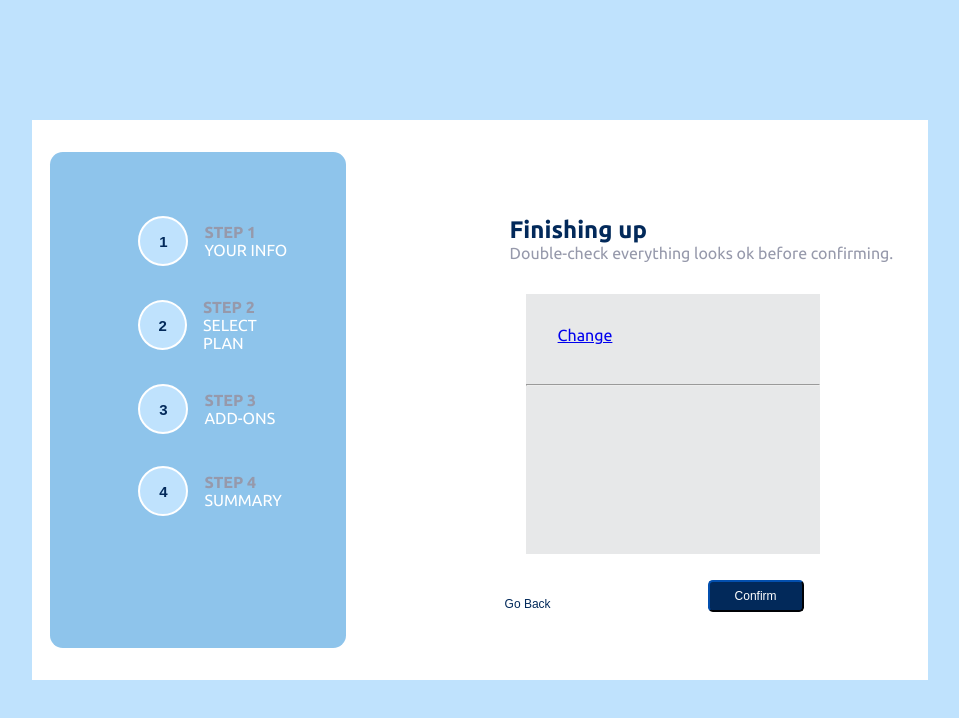
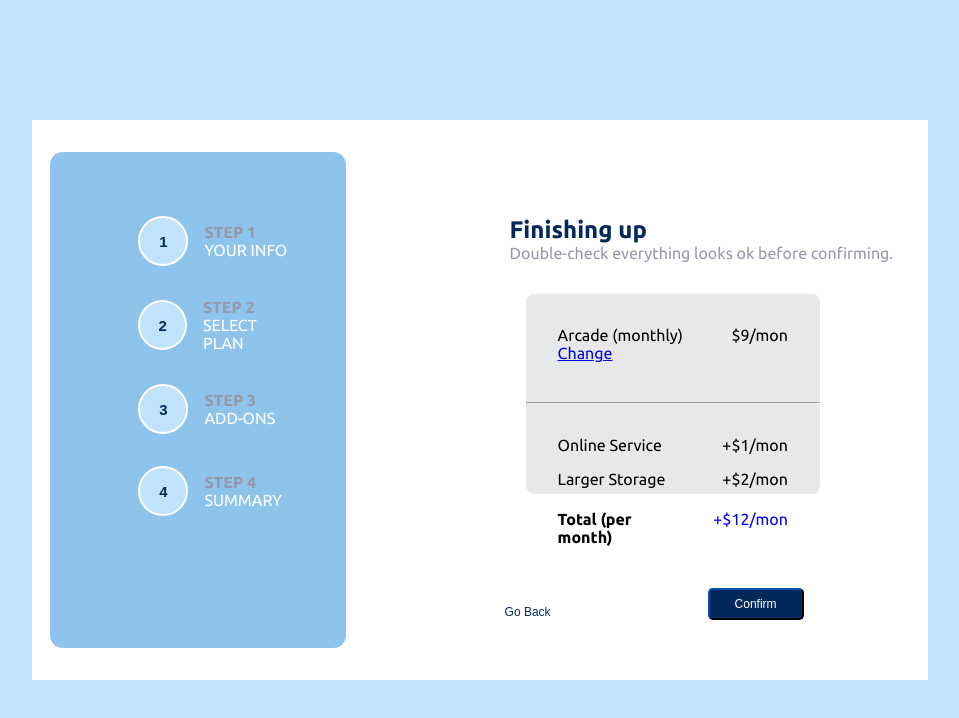
Before and after one commit to mnavai/multistepsform-reactapp, a React (Create React App) app: page /summary in a window 1280 px wide. Shown: the top 718 px of the page, without its empty margins (160-1119 px from the left). Built offline with nearby package versions, Linux system fonts and the light colour scheme; the HTML template or start-up script is replaced by a standard one.

Commit message:
5th page

```diff
--- a/src/components/MainWrapper/MainWrapper.css
+++ b/src/components/MainWrapper/MainWrapper.css
@@ -29,14 +29,50 @@
 }
 .selected-plan {
     display: flex;
+    flex-direction: row;
+    justify-content: space-between;
+    padding: 2rem;
+}
+.plan-text-group{
+    display: flex;
     flex-direction: column;
-    padding: 2rem;
 }
 .bill-container {
     height: 35vh;
     width: 23vw;
+    margin: 1rem auto 0 8rem;
+}
+.plan-details-container{
+    height: 25vh;
+    border-radius: .5rem;
     background-color: hsl(210, 5%, 91%);
-    margin: 1rem auto 0 8rem;
+}
+.selected-addons {
+    display: flex;
+    flex-direction: column;
+    padding: 1rem 2rem 1rem 2rem;
+}
+.addons-p{
+    padding: .5rem 0 .5rem 0;
+}
+.addons-price{
+    padding: .5rem 0 .5rem 0;
+}
+
+.total{
+    display: flex;
+    justify-content: space-between;
+}
+.total-heading{
+    padding: 1rem 2rem 1rem 2rem;
+}
+.total-price{
+    color: blue;
+    padding: 1rem 2rem 1rem 2rem;
+}
+.addon-text-group{
+    display: flex;
+    justify-content: space-between;
 }
 .checkbox-group {
     height: 35vh;
--- a/src/pages/Summary.js
+++ b/src/pages/Summary.js
@@ -15,16 +15,29 @@ const Summary = () => {
                         ptag="Double-check everything looks ok before confirming." />
                 <div id="form" className="form-class">
                     <div className="bill-container">
-                        <div className="selected-plan">
-                            <div class="plan"></div>
-                            <Link to="/select-plan">Change</Link>
+                        <div className="plan-details-container">
+                            <div className="selected-plan">
+                                <div class="plan-text-group">
+                                    <div class="plan">Arcade (monthly)</div>
+                                    <Link to="/select-plan">Change</Link>
+                                </div>
+                                <div className="plan-price">$9/mon</div>
+                            </div>
+                            <hr />
+                            <div className="selected-addons">
+                                <div className="addon-text-group">
+                                    <p className="addons-p">Online Service</p>
+                                    <p className="addons-price">+$1/mon</p>
+                                </div>
+                                <div className="addon-text-group">
+                                    <p className="addons-p">Larger Storage</p>
+                                    <p className="addons-price">+$2/mon</p>
+                                </div>
+                            </div>
                         </div>
-                        <hr />
-                        <div className="selected-addons">
-
-                        </div>
-                        <div className="total-price">
-
+                        <div className="total">
+                            <h1 className="total-heading">Total (per month)</h1>
+                            <p className="total-price">+$12/mon</p>
                         </div>
                     </div>
                     <div className="form-buttons">
```
